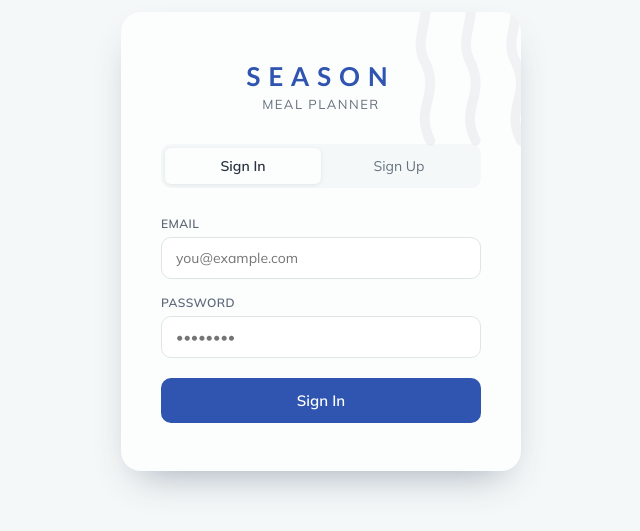
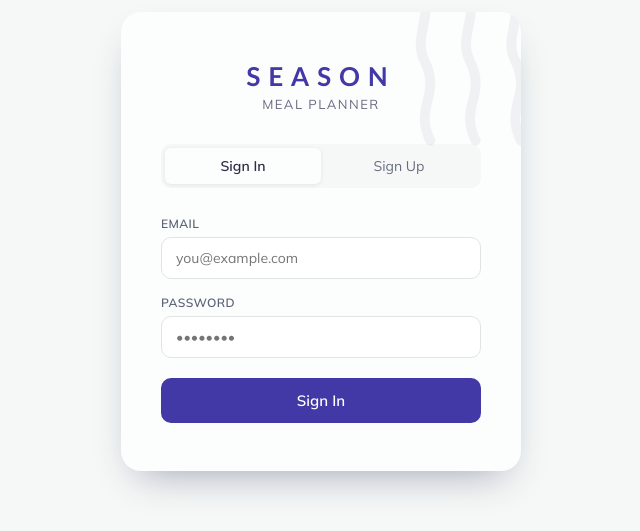
Before and after one commit to AnkitaS7/Meal_Planner, a React (Vite) app: page / in a window 1280 px wide. Shown: the part 159-690 px from the top of the page, without its empty margins (319-959 px from the left). Built offline with nearby package versions, Linux system fonts and the light colour scheme; no server answers.

Commit message:
changed the website color pallete from Blueberry, Tomato & Lemon to Indigo, Saffron & Mint

```diff
--- a/src/components/art.jsx
+++ b/src/components/art.jsx
@@ -1213,7 +1213,7 @@ export function SvgDefs() {
           <g transform="rotate(6 30 30)">
             <rect x="22" y="8" width="16" height="44" fill="#F2CC60" />
             <path d="M24 8 v 44 M28 8 v 44 M32 8 v 44 M36 8 v 44" stroke="#D9A82C" strokeWidth="1.4" />
-            <rect x="18" y="24" width="24" height="14" rx="2" fill="#2F55B0" />
+            <rect x="18" y="24" width="24" height="14" rx="2" fill="#4238A6" />
             <ellipse cx="30" cy="31" rx="7" ry="4.5" fill="#F2E4C8" />
           </g>
         </symbol>
--- a/src/index.css
+++ b/src/index.css
@@ -1,35 +1,36 @@
 /* ============================================================
    Season — Spice Route design system
-   Palette A "Blueberry, Tomato & Lemon": cool grounds, four
-   working colors (c1 brand/evening · c2 sunrise/emphasis ·
-   c3 checklist gold · c4 noon green), colored dark for night.
+   Palette B "Indigo, Saffron & Mint": mint-milk grounds, four
+   working colors (c1 brand/evening indigo · c2 saffron thread,
+   emphasis · c3 saffron gold, checklist · c4 mint), indigo
+   night. Neutrals keep Palette A lightness — contrast holds.
    ============================================================ */
 
 :root {
-  --bg:          #F5F8F8;
+  --bg:          #F5F8F6;
   --panel:       #FCFDFD;
-  --head:        #1E2530;
-  --ink:         #2A3240;
-  --soft:        #5C6878;
-  --faint:       #66727E; /* ≥4.5:1 on panel & bg — used for small labels */
-  --line:        #DFE5E7;
-  --line-strong: #B9C4C9;
-  --mound:       #E9EEEE;
+  --head:        #1E2233;
+  --ink:         #2A2F44;
+  --soft:        #5C6378;
+  --faint:       #666D80; /* ≥4.5:1 on panel & bg — used for small labels */
+  --line:        #DFE5E2;
+  --line-strong: #B9C4BF;
+  --mound:       #E9EEEB;
 
-  --c1: #2F55B0;
-  --c2: #CE3D20;
-  --c3: #91690A;
-  --c4: #2A7A4E;
+  --c1: #4238A6;
+  --c2: #BC4B0C;
+  --c3: #9A6A06;
+  --c4: #0F7E5C;
 
   --on-accent: #FFFFFF; /* text on solid c1–c4 fills */
 
-  --c1-soft: #E7EDF8;
-  --c2-soft: #FAE8E3;
-  --c3-soft: #F5EEDB;
-  --c4-soft: #E3F0E9;
+  --c1-soft: #E9E8F8;
+  --c2-soft: #FAECDF;
+  --c3-soft: #F5EED8;
+  --c4-soft: #E1F1EA;
 
-  --shadow:      0 14px 34px -18px rgba(40, 60, 90, 0.35);
-  --shadow-lift: 0 18px 40px -18px rgba(40, 60, 90, 0.45);
+  --shadow:      0 14px 34px -18px rgba(45, 45, 95, 0.35);
+  --shadow-lift: 0 18px 40px -18px rgba(45, 45, 95, 0.45);
 
   --font-display: "Optima", "Alegreya Sans", "Gill Sans", sans-serif;
   --font-serif:   "Palatino", "Lora", "Book Antiqua", Georgia, serif;
@@ -37,27 +38,27 @@
 }
 
 .night {
-  --bg:          #12161F;
-  --panel:       #1A2030;
-  --head:        #EAEDF5;
-  --ink:         #DCE1EC;
-  --soft:        #9AA5B8;
-  --faint:       #8791A9;
-  --line:        #2A3147;
-  --line-strong: #45507A;
-  --mound:       #232B45;
+  --bg:          #131322;
+  --panel:       #1B1C31;
+  --head:        #ECEDF7;
+  --ink:         #DDDFEE;
+  --soft:        #9CA2BC;
+  --faint:       #8A90AC;
+  --line:        #2B2C4A;
+  --line-strong: #474D7E;
+  --mound:       #252648;
 
-  --c1: #7C9AE8;
-  --c2: #F0704F;
-  --c3: #EFC94C;
-  --c4: #5FBE8A;
+  --c1: #9DA2F2;
+  --c2: #F5944E;
+  --c3: #EDC44F;
+  --c4: #63D6AC;
 
-  --on-accent: #12161F; /* night accents are light — dark text keeps ≥6:1 */
+  --on-accent: #131322; /* night accents are light — dark text keeps ≥6:1 */
 
-  --c1-soft: #232B45;
-  --c2-soft: #3A2530;
-  --c3-soft: #38301C;
-  --c4-soft: #1F3A2E;
+  --c1-soft: #252648;
+  --c2-soft: #3B2A1E;
+  --c3-soft: #383018;
+  --c4-soft: #1C3A2F;
 
   --shadow:      0 16px 36px -16px rgba(0, 0, 0, 0.6);
   --shadow-lift: 0 20px 42px -16px rgba(0, 0, 0, 0.7);
--- a/src/theme.js
+++ b/src/theme.js
@@ -14,17 +14,17 @@ export const C = {
   sidebar:     "var(--head)",
   sidebarHover:"var(--line)",
 
-  // Primary — c1, brand/evening blueberry
+  // Primary — c1, brand/evening indigo
   accent:      "var(--c1)",
   accentLight: "var(--c1-soft)",
   accentDark:  "var(--c1)",
 
-  // Secondary — c4, noon green
+  // Secondary — c4, mint
   sage:        "var(--c4)",
   sageDark:    "var(--c4)",
   sageLight:   "var(--c4-soft)",
 
-  // Tertiary — c3, checklist gold
+  // Tertiary — c3, saffron gold
   gold:        "var(--c3)",
   goldLight:   "var(--c3-soft)",
 
```
